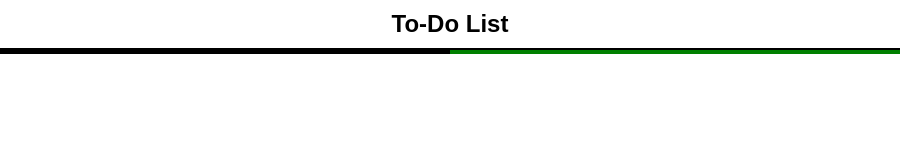
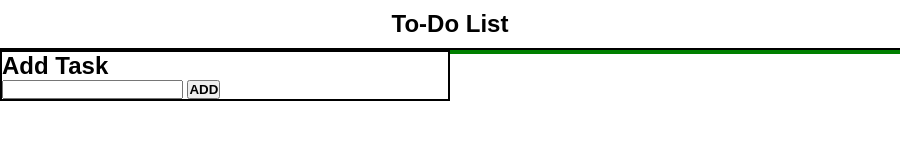
Before and after one commit to JimmyAlMa/LearnElectron2, an Electron app: page index.html in a window 900 px wide. Drawn offline with Linux system fonts and the light colour scheme.

Commit message:
feat: create add task input

```diff
--- a/index.html
+++ b/index.html
@@ -11,7 +11,11 @@
         <h1>To-Do List</h1>
     </nav>
     <div id="mainContainer">
-        <div id="firstContainer"></div>
+        <div id="firstContainer">
+            <h2>Add Task</h2>
+            <input type="text" id="addInput">
+            <button type="submit" id="addButton"><b>ADD</b></button>
+        </div>
         <div id="secondContainer"></div>
     </div>
 
```
